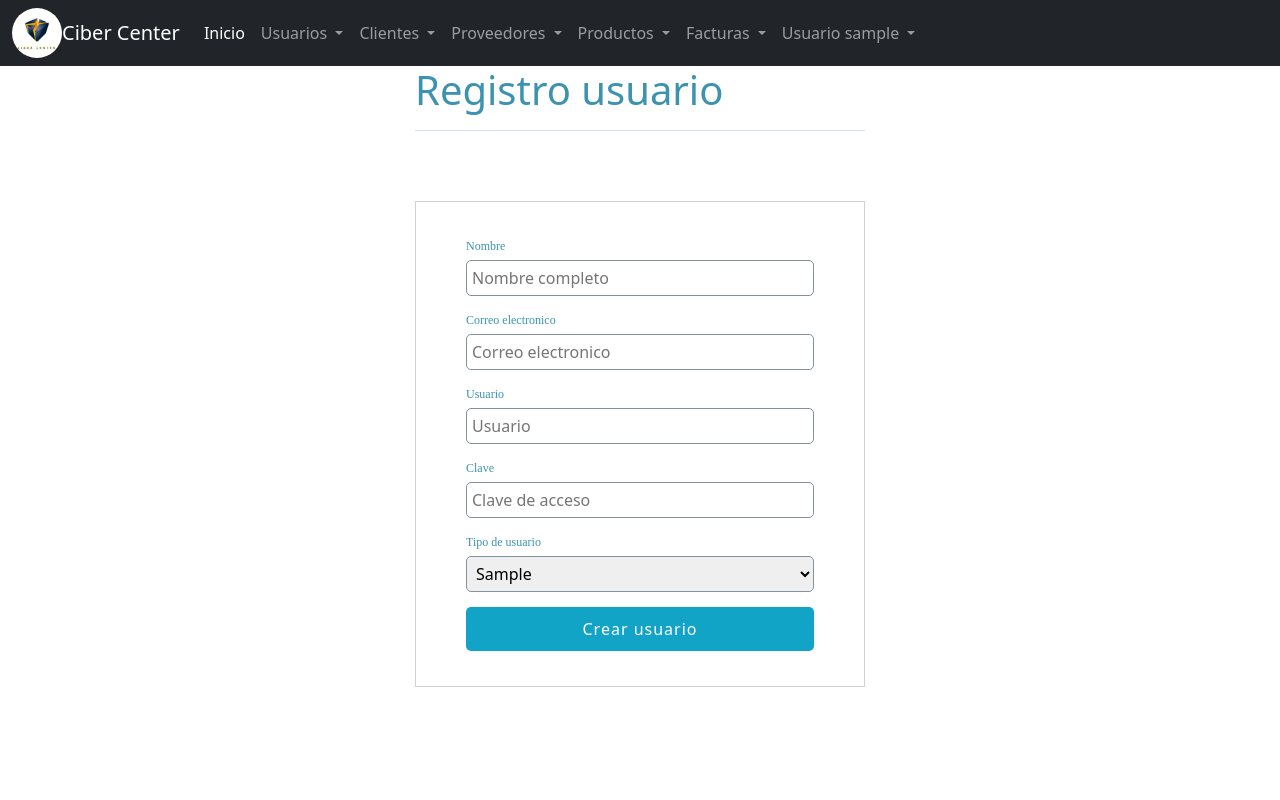
After one commit to demian11/proyecto-final, a PHP site: page /sistema/registro_usuario.php in a window 1280 px wide. The commit adds this page. Run offline with PHP 8.4, Linux system fonts and the light colour scheme; the visitor is signed in with stand-in values (Sample User, id 1); tables that the repository leaves empty or names only in its code hold one stand-in row (values such as "Sample post"); some libraries are stand-ins or nearby versions.

```diff
--- a/index.php
+++ b/index.php
@@ -1,3 +1,4 @@
+<!--este es el inicio de sesion-->
 <?php
 
 $alert ='';
--- a/sistema/css/style.css
+++ b/sistema/css/style.css
@@ -0,0 +1,62 @@
+@import url(../fonts/GothamBook.css);
+@import url(../fonts/GothamBook.css);
+/* diseño de registro de usuarios */
+.form_register{
+    width: 450px;
+    margin: auto;
+}
+.form_register{
+    color: #3c93b0;
+}
+hr{
+    border: 0;
+    background: #ccc;
+    height: 1px;
+    margin: 10px 0;
+    display: block;
+}
+form{
+    background: #fff;
+    margin: auto;
+    padding: 20px 50px;
+    border: 1px solid #d1d1d1;
+}
+label{
+    display: block;
+    font-size: 12px;
+    font-family: 'GothamBook';
+    margin: 15px auto 5px auto;
+}
+input,select{
+    display: block;
+    width: 100%;
+    font-size: 11pt;
+    padding: 5px;
+    border: 1px solid #85929e;
+    border-radius: 5px;
+}
+.btn_save{
+    font-size: 12pt;
+    background: #12a4c6;
+    padding: 10px;
+    color: #fff;
+    letter-spacing: 1px;
+    border: 0;
+    cursor: pointer;
+    margin: 15px auto;
+}
+.alert{
+    width: 100%;
+    background: #66e07d66;
+    border-radius: 6px;
+    margin: 20px auto;
+}
+.msgg_erroor{
+    color: #e65656;
+}
+.msg_save{
+    color: #126e00;
+}
+.alert p{
+    padding: 10px;
+}
--- a/sistema/header.php
+++ b/sistema/includes/header.php
@@ -18,7 +18,7 @@ if (empty($_SESSION['active'])) {
             <div class="collapse navbar-collapse" id="navbarSupportedContent">
                 <ul class="navbar-nav me-auto mb-2 mb-lg-0">
                     <li class="nav-item">
-                        <a class="nav-link active" aria-current="page" href="#">Inicio</a>
+                        <a class="nav-link active" aria-current="page" href="index.php">Inicio</a>
                     </li>
 
                     <li class="nav-item dropdown">
@@ -26,8 +26,8 @@ if (empty($_SESSION['active'])) {
                             Usuarios
                         </a>
                         <ul class="dropdown-menu" aria-labelledby="navbarDropdown">
-                            <li><a class="dropdown-item" href="#">Nuevo Usuario</a></li>
-                            <li><a class="dropdown-item" href="#">Lista de Usuarios</a></li>
+                            <li><a class="dropdown-item" href="registro_usuario.php">Nuevo Usuario</a></li>
+                            <li><a class="dropdown-item" href="lista_usuarios.php">Lista de Usuarios</a></li>
                         </ul>
                     </li>
 
@@ -73,6 +73,7 @@ if (empty($_SESSION['active'])) {
                     </li>
 
                     <li class="nav-item dropdown">
+                        <!--Aqui estara el usuario personalizado-->
                         <a class="nav-link dropdown-toggle" href="#" id="navbarDropdown" role="button" data-bs-toggle="dropdown" aria-expanded="false">
                            Usuario <?php echo $_SESSION['user'] ?>
                         </a>
@@ -81,9 +82,7 @@ if (empty($_SESSION['active'])) {
                         </ul>
 
                     </li>
-
                 </ul>
-
             </div>
         </div>
     </nav>
--- /dev/null
+++ b/sistema/registro_usuario.php
@@ -0,0 +1,108 @@
+<?php
+
+include "../conexion.php";
+
+if(!empty($_POST))
+{
+  $alert='';
+  if(empty($_POST['nombre']) || empty($_POST['correo']) || empty($_POST['usuario']) ||
+  empty($_POST['clave']) || empty($_POST['rol']))
+  {
+    $alert='<p class="msg_error">Todos los campos son obligatorios</p>';
+  }else{
+
+
+    $nombre = $_POST['nombre'];
+    $email = $_POST['correo'];
+    $user = $_POST['usuario'];
+    $clave = md5($_POST['clave']);
+    $rol = $_POST['rol'];
+
+    $query = mysqli_query($conection, "SELECT * FROM usuario WHERE usuario = '$user' OR correo = '$email' ");
+    $result = mysqli_fetch_array($query);
+
+    if($result >0){
+      $alert ='<p class="msg_error">El correo o el usuario ya existe</p>';
+    }else{
+
+      $query_insert =mysqli_query($conection, "INSERT INTO usuario(nombre,correo,usuario,clave,rol)
+      VALUE('$nombre','$email','$user','$clave','$rol')");
+      if($query_insert){
+        $alert = '<p class="msg_save">Usuario creado correctamente</p>';
+      }else{
+        $alert = '<p class="msg_error">Error al crear el usuario</p>';
+      }
+    }
+
+  }
+
+}
+
+?>
+<html lang="en">
+
+<head>
+  <title>Registro de usuarios</title>
+  <meta charset="utf-8">
+  <link rel="stylesheet" type="text/css" href="./css/style.css">
+  <!--todo los scripts de los diseños se pasaron en el archivo de scripts.php-->
+  <?php include "includes/scripts.php" ?>
+</head>
+
+<body>
+
+  <!--aqui se incluye el contenido del encabezado desde otro archivo llamado header.php-->
+  <?php include "includes/header.php"; ?>
+  <!--aqui abajo estara todo el contenido de la pagina-->
+  <section id="container">
+    <div class="form_register">
+        <h1>Registro usuario</h1>
+        <hr>
+        <div class="alert"><?php echo isset($alert) ? $alert : ''; ?></div>
+
+        <form action="" method="post">
+            <label for="nombre">Nombre</label>
+            <input type="text" name="nombre" id="nombre" placeholder="Nombre completo">
+            <label for="correo">Correo electronico</label>
+            <input type="email" name="correo" id="correo" placeholder="Correo electronico">
+            <label for="usuario">Usuario</label>
+            <input type="text" name="usuario" id="usuario" placeholder="Usuario">
+            <label for="clave">Clave</label>
+            <input type="password" name="clave" id="clave" placeholder="Clave de acceso">
+            <label for="rol">Tipo de usuario</label>
+
+            <?php
+
+              $query_rol = mysqli_query($conection, "SELECT * FROM rol");
+              $result_rol =mysqli_num_rows($query_rol);
+
+            ?>
+
+            <select name="rol" id="rol">
+              <?php
+                if($result_rol > 0)
+                {
+                  while ($rol = mysqli_fetch_array($query_rol)){
+                  ?>
+                  <option value="<?php echo $rol["idrol"]; ?>"><?php echo $rol["rol"] ?></option>
+                    <?php
+
+                  }
+                }
+              ?>
+
+            </select>
+            <input type="submit" value="Crear usuario" class="btn_save">
+
+        </form>
+
+    </div>
+
+  </section>
+
+  <!--Se agreggo una ruta de pide de pagina en caso de usarlo para el proyecto-->
+  <?php include "includes/footer.php"; ?>
+
+</body>
+
+</html>
```
Also changed, not shown: sistema/index.php (+4 -3 lines), sistema/lista_usuarios.php (added, +75 -0 lines), sistema/includes/footer.php (renamed from sistema/footer.php), sistema/includes/functions.php (added), sistema/includes/nav.php (added), sistema/includes/scripts.php (line endings or trailing spaces).
